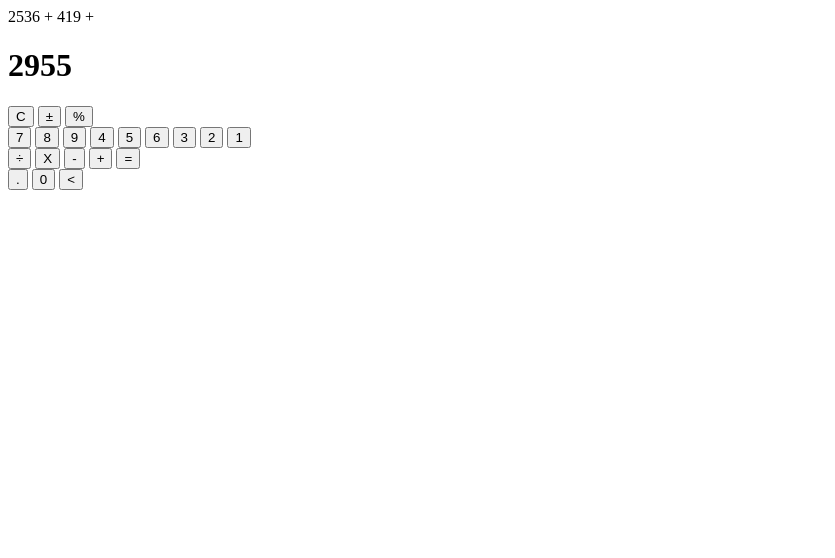
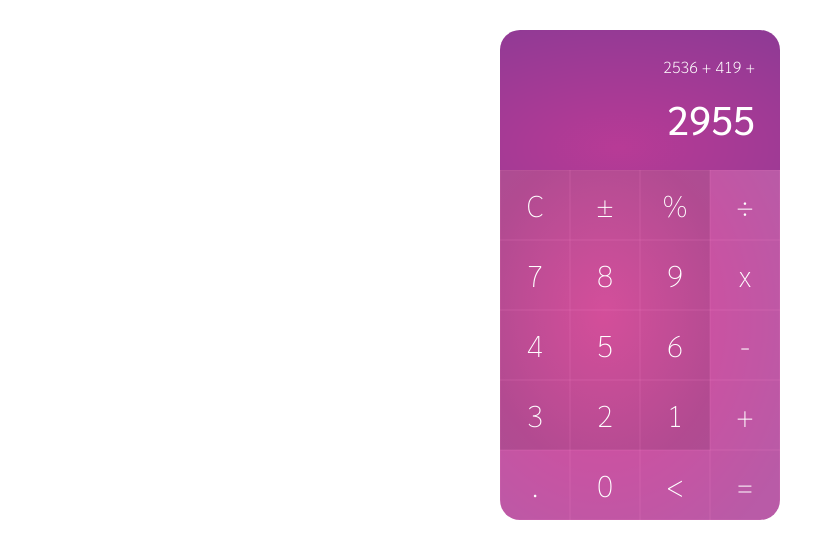
Before and after one commit to EdBasaldua/calculator, a plain HTML site: page index.html in a window 1280 px wide. Shown: the whole page, without its empty margins (0-835 px from the left). Drawn offline with Linux system fonts and the light colour scheme.

Commit message:
Adding styles to the calculator

```diff
--- a/index.html
+++ b/index.html
@@ -4,51 +4,69 @@
     <meta charset="UTF-8">
     <meta name="viewport" content="width=device-width, initial-scale=1.0">
     <title>Calculator</title>
+    <link rel="stylesheet" href="styles.css">
 
 </head>
 <body>
     <!-- Max width and height 1024  and 1366 -->
 
     <div id="calculator">
-        <div id="viewer" class="column">
-            <div id="operations">2536 + 419 +</div>
-            <div id="text-result"><h1>2955</h1></div>
+        <div id="viewer">
+            <div id="show-operations" class="">2536 + 419 +</div>
+            <div id="text-result" class="">2955</div>
         </div>
         <div id="symbols">
-               <div class="clear-and-numbers">
+               <div class="row">
+                    <div class="column">
 
+                        <div class="modifiers-and-numbers">
                             <div class="modifiers">
-                        <button id="clear">C</button>
-                        <button id="sign">±</button>
-                        <button id="percentage">%</button>
+                                <div class="row">
+                                    <span id="clear">C</span>
+                                    <span id="sign">±</span>
+                                    <span id="percentage">%</span>
+                                </div>
                             </div>
 
                             <div class="numbers">
-                        <button id="seven">7</button>
-                        <button id="eight">8</button>
-                        <button id="nine">9</button>
-                        <button id="four">4</button>
-                        <button id="five">5</button>
-                        <button id="six">6</button>
-                        <button id="three">3</button>
-                        <button id="two">2</button>
-                        <button id="one">1</button>
+                                <div class="row">
+                                    <span id="seven">7</span>
+                                    <span id="eight">8</span>
+                                    <span id="nine">9</span>
+                                </div>
+                            <div class="row">
+                                    <span id="four">4</span>
+                                    <span id="five">5</span>
+                                    <span id="six">6</span>
+                            </div>
+                                <div class="row">
+                                    <span id="three">3</span>
+                                    <span id="two">2</span>
+                                    <span id="one">1</span>
+                                </div>
                             </div>
 
                         </div>
 
-               <div class="operations">
-                   <button id="division">÷</button>
-                   <button id="multiplication">X</button>
-                   <button id="subtraction">-</button>
-                   <button id="addition">+</button>
-                   <button id="equal">=</button>
+                        <div class="point-zero">
+                            <div class="row">
+                                <span id="point">.</span>
+                                <span id="zero">0</span>
+                                <span id="back">&lt;</span>
+                            </div>
                         </div>
 
-               <div class="point-zero">
-                   <button id="point">.</button>
-                   <button id="zero">0</button>
-                   <button id="back">&lt;</button>
+                    </div>
+
+                   <div class="operations column">
+
+                        <span id="division">÷</span>
+                        <span id="multiplication">x</span>
+                        <span id="subtraction">-</span>
+                        <span id="addition">+</span>
+                        <span id="equal">=</span>
+
+                    </div>
                </div>
 
         </div>
--- /dev/null
+++ b/styles.css
@@ -0,0 +1,85 @@
+/* @import url('https://fonts.googleapis.com/css2?family=Poppins:wght@200;600&display=swap'); */
+@import url('https://fonts.googleapis.com/css2?family=Sarabun:wght@100;200;400&display=swap');
+
+body {
+    margin: 0;
+    padding: 0;
+    color: white;
+    /* font-family: 'Poppins', sans-serif; */
+    font-family: 'Sarabun', sans-serif;
+    box-sizing: border-box;
+
+}
+
+#calculator {
+    max-width: 280px;
+    background-color: teal;
+    background-image: url('bg-normal.png');
+    background-size: contain;
+    background-position: 0px 0px;
+    margin: 0 auto;
+    border-radius: 20px;
+    margin-top: 30px;
+}
+
+span {
+    background: none;
+    border: none;
+    color: white;
+    margin: 0;
+
+    font-family: 'Sarabun', sans-serif;
+    font-weight: 100;
+    font-size: 30px;
+    border: none;
+    width: 70px;
+    height: 70px;
+    text-align: center;
+
+    line-height: 70px;
+}
+
+#viewer {
+
+    display: flex;
+    flex-flow: column;
+    justify-content: center;
+    align-items: flex-end;
+    padding: 0px 25px 15px 0;
+    height: 125px;
+    border-radius: 20px 20px 0 0;
+}
+
+#show-operations {
+
+    padding: 15px 0;
+    font-weight: 200;
+}
+
+#text-result {
+    font-size: 40px;
+    font-weight: 400;
+}
+
+.test {
+    border: 1px solid white;
+}
+
+#symbols {
+    height: 350px;
+    display: flex;
+    flex-direction: column;
+    justify-content: center;
+}
+
+.row {
+    display: flex;
+    /* justify-content: space-around; */
+
+}
+
+.column {
+    display: flex;
+    flex-direction: column;
+    justify-content: stretch;
+}
```
Also changed, not shown: bg-normal.png (added), iPhone X-XS-11 Pro – 1.png (added). Lines whose indentation alone changed are shown as unchanged.
